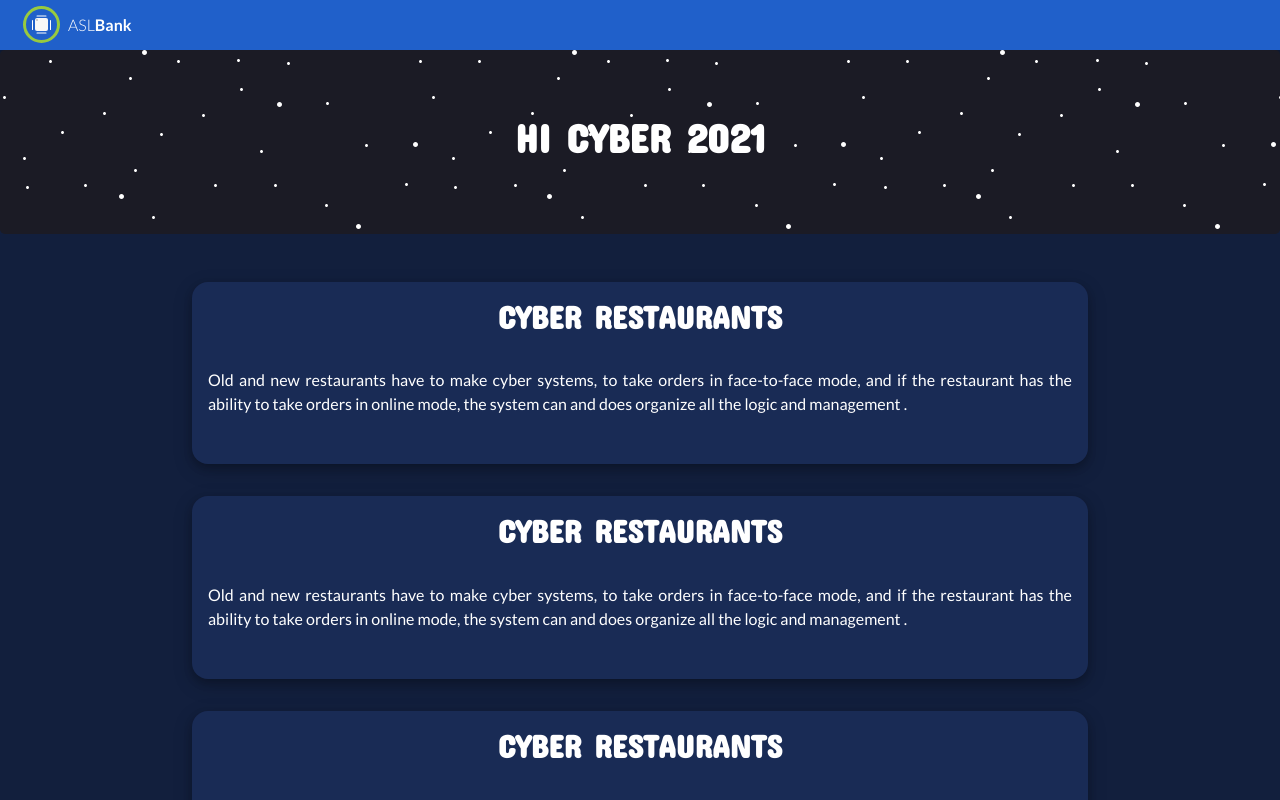
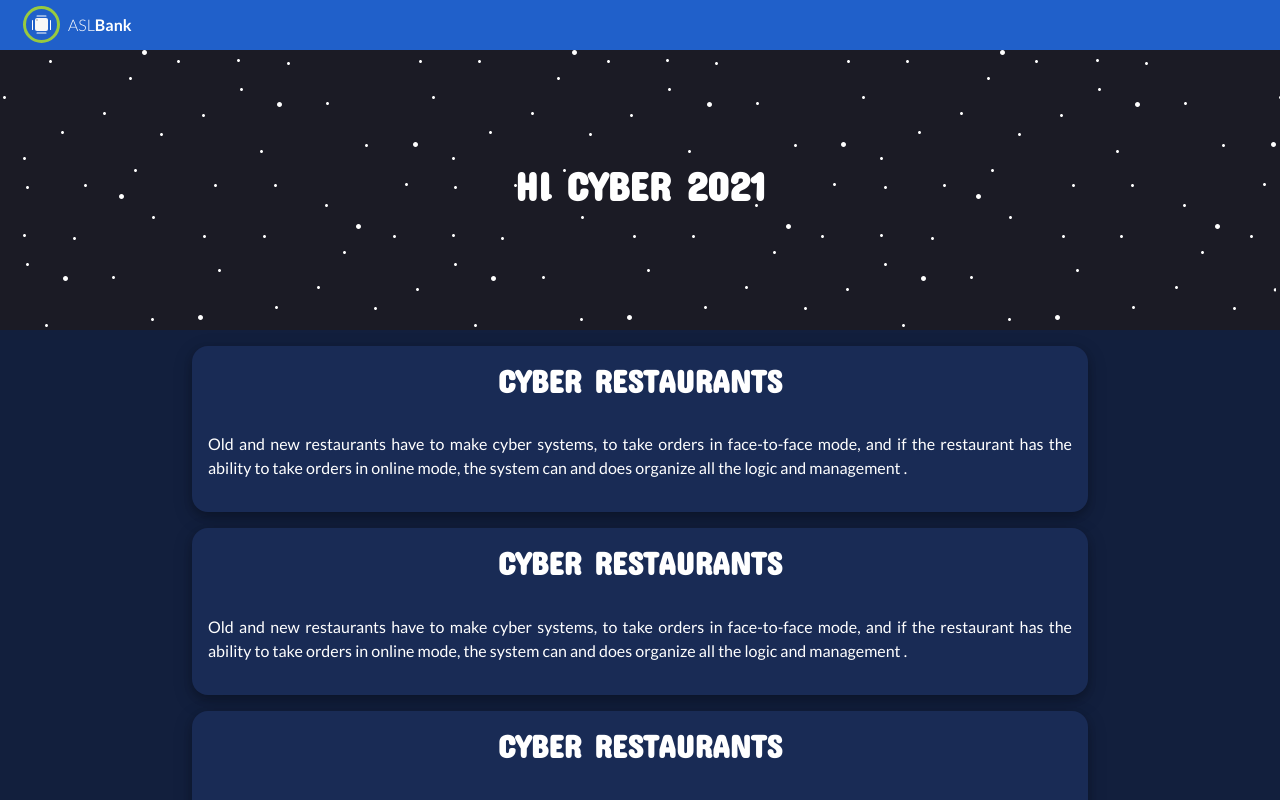
Before and after one commit to ASLBank/aslbank-web, a React (Create React App) app: page / in a window 1280 px wide. Shown: the top 800 px of the page. Built offline with nearby package versions, Linux system fonts and the light colour scheme.

Commit message:
AtonCode

```diff
--- a/package.json
+++ b/package.json
@@ -8,6 +8,9 @@
     "@testing-library/react": "^11.2.2",
     "@testing-library/user-event": "^12.6.0",
     "bootstrap": "^4.5.3",
+    "ejs": "^3.1.5",
+    "express": "^4.17.1",
+    "mongoose": "^5.11.11",
     "react": "^17.0.1",
     "react-dom": "^17.0.1",
     "react-router-dom": "^5.2.0",
--- a/src/index.css
+++ b/src/index.css
@@ -17,15 +17,15 @@ body {
 section {
 
     background-color: rgb(25, 43, 85);
+
     max-width: 70%;
     max-height: 80%;
-    color: #ffffff;
     padding: 1rem;
-    display: flex;
-    margin: auto;
+    margin-bottom: 1rem;
     border-radius: 1rem;
     align-content: center;
-    margin: 1rem;
+
+    color: #ffffff;
     box-shadow: 0 4px 8px 0 rgba(0, 0, 0, 0.2), 0 6px 20px 0 rgba(0, 0, 0, 0.19);
 
 
--- a/src/pages/Home.js
+++ b/src/pages/Home.js
@@ -8,7 +8,7 @@ export default class Home extends Component {
   render() {
     return (
       <React.Fragment>
-        <div className="jumbotron Home_hero">
+        <div className="Home_hero">
           <h1>Hi cyber 2021</h1>
         </div>
 
--- a/src/pages/styles/Home.css
+++ b/src/pages/styles/Home.css
@@ -1,31 +1,49 @@
 .Home {
 
-    width: 100%;
-    min-width: 320px;
     color: #ffffff;
-    align-content: center;
+
+    display: flex;
     align-items: center;
 
-    display: flex;
 
 }
 
 .Home_hero{
 
+  width: 100%;
+  padding: 5rem;
+
   background: url('/src/images/stars.svg'), #1B1B25;
   background-repeat: repeat;
   color: #ffffff;
   text-align: center;
-  padding: auto;
+  flex-direction: column;
+  justify-content: center;
+  align-items: center;
+
+}
+
+.Home__col {
+
+  display: flex;
+  flex-direction: column;
+  justify-content: center;
+  align-items: center;
+  margin-top: 1rem;
+}
+
+
+@media screen and (min-width: 300px) {
+
 
 
 }
 
-@media screen and (min-width: 320px) {
-  .Home__col {
-    display: flex;
-    flex-direction: column;
-    justify-content: center;
-    align-items: center;
+@media screen and (min-width: 768px){
+  .Home_hero{
+
+    padding: 7rem;
+
   }
+
 }
```
Also changed, not shown: 2 other files (tests, documents, lock files or other folders).
